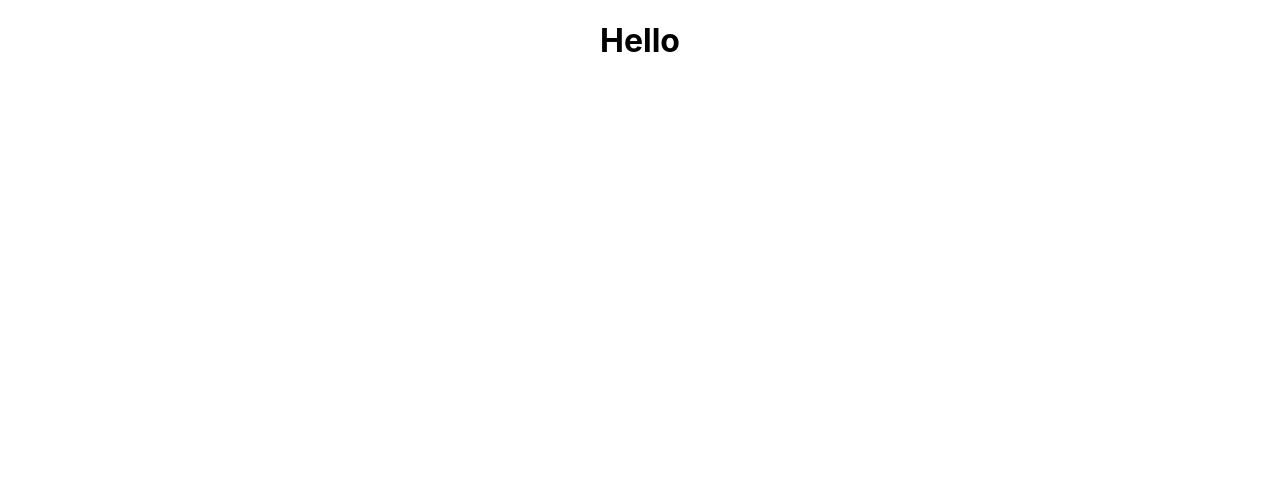
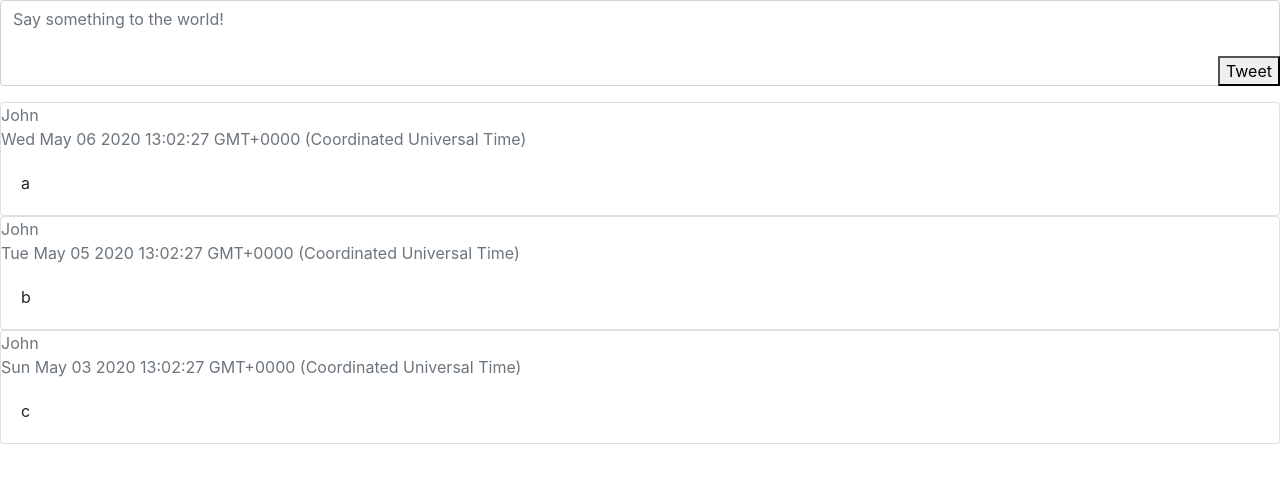
Before and after one commit to kipodd/tweeter, a React (Create React App) app: page / in a window 1280 px wide. Shown: the top 482 px of the page. Built offline with nearby package versions, Linux system fonts and the light colour scheme.

Commit message:
milestone 1 (almost finished)

```diff
--- a/public/index.html
+++ b/public/index.html
@@ -24,6 +24,12 @@
       work correctly both with client-side routing and a non-root public URL.
       Learn how to configure a non-root public URL by running `npm run build`.
     -->
+    <link
+      rel="stylesheet"
+      href="https://stackpath.bootstrapcdn.com/bootstrap/4.4.1/css/bootstrap.min.css"
+      integrity="sha384-Vkoo8x4CGsO3+Hhxv8T/Q5PaXtkKtu6ug5TOeNV6gBiFeWPGFN9MuhOf23Q9Ifjh"
+      crossorigin="anonymous"
+    />
     <title>React App</title>
   </head>
   <body>
--- a/src/App.tsx
+++ b/src/App.tsx
@@ -1,12 +1,31 @@
-import React from "react";
-import "./App.css";
+import React, {Component} from "react";
+// import "./App.css";
+import Form from "./components/Form";
+import Comments from "./components/Comments";
+import {getAllComments} from "./lib/api";
 
-function App() {
-  return (
-    <div className="App">
-      <h1>Hello</h1>
-    </div>
-  );
+class App extends Component {
+  state = {
+    comments: [],
+  };
+
+  loadComments = () => {
+    const data = getAllComments();
+    this.setState({comments: data});
+  };
+
+  componentDidMount() {
+    this.loadComments();
+  }
+
+  render() {
+    return (
+      <div className="App">
+        <Form loadComments={this.loadComments} />
+        <Comments comments={this.state.comments} />
+      </div>
+    );
+  }
 }
 
 export default App;
--- /dev/null
+++ b/src/components/CommentItem.tsx
@@ -0,0 +1,27 @@
+import React, {Component} from "react";
+
+interface Props {
+  comment: {
+    id: number;
+    user: string;
+    time: Date;
+    content: string;
+  };
+}
+
+export class Comment extends Component<Props> {
+  render() {
+    const {user, time, content} = this.props.comment;
+    return (
+      <div>
+        <div className="card">
+          <div className="text-muted">{user}</div>
+          <div className="float-right text-muted">{time.toString()}</div>
+          <div className="card-body">{content}</div>
+        </div>
+      </div>
+    );
+  }
+}
+
+export default Comment;
--- /dev/null
+++ b/src/components/Comments.tsx
@@ -0,0 +1,21 @@
+import React, {Component} from "react";
+import CommentItem from "./CommentItem";
+
+interface Props {
+  comments: {
+    id: number;
+    user: string;
+    time: Date;
+    content: string;
+  }[];
+}
+
+export class Comment extends Component<Props> {
+  render() {
+    return this.props.comments.map(comment => (
+      <CommentItem key={comment.id} comment={comment} />
+    ));
+  }
+}
+
+export default Comment;
--- /dev/null
+++ b/src/components/Form.tsx
@@ -0,0 +1,50 @@
+import React, {Component} from "react";
+import "./styles/Form.css";
+import {createComment} from "../lib/api";
+
+interface Props {
+  loadComments: () => void;
+}
+
+export class Form extends Component<Props> {
+  state = {
+    content: "",
+  };
+
+  handleOnSubmit: (event: React.FormEvent<HTMLFormElement>) => void = event => {
+    event.preventDefault();
+    const {content} = this.state;
+    console.log(
+      createComment(new Date().getUTCMilliseconds(), "John", content)
+    );
+    this.props.loadComments();
+  };
+
+  render() {
+    return (
+      <div>
+        <form onSubmit={event => this.handleOnSubmit(event)}>
+          {/* <input
+            type="text"
+            name="tweetText"
+            // value={formName}
+            id="name"
+            placeholder="Say something to the world!"
+            onChange={event => this.setState({formName: event.target.value})}
+          ></input> */}
+          <div className="form-group textarea-container">
+            <textarea
+              className="form-control"
+              placeholder="Say something to the world!"
+              rows={3}
+              onChange={event => this.setState({content: event.target.value})}
+            ></textarea>
+            <button type="submit">Tweet</button>
+          </div>
+        </form>
+      </div>
+    );
+  }
+}
+
+export default Form;
--- /dev/null
+++ b/src/components/styles/Form.css
@@ -0,0 +1,15 @@
+.textarea-container {
+    position: relative;
+}
+
+.textarea-container textarea {
+    width: 100%;
+    height: 100%;
+    box-sizing: border-box;
+}
+
+.textarea-container button {
+    position: absolute;
+    bottom: 0;
+    right: 0;
+}
--- /dev/null
+++ b/src/lib/api.tsx
@@ -0,0 +1,50 @@
+// export function getProduct(productId) {
+//   return axios.get(`${baseUrl}/products/${productId}`);
+// }
+
+// export function deleteProduct(productId) {
+//   return axios.delete(`${baseUrl}/products/${productId}`);
+// }
+
+// export function createProduct(name, avatarUrl) {
+//   return axios.post(`${baseUrl}/products/`, {
+//     name: `${name}`,
+//     avatar: `${avatarUrl}`,
+//   });
+// }
+
+// export function getAllProducts() {
+//   return axios.get(`${baseUrl}/products`);
+// }
+const now = new Date();
+
+const comments = [
+  {
+    id: 1,
+    user: "John",
+    time: new Date(),
+    content: "a",
+  },
+  {
+    id: 2,
+    user: "John",
+    time: new Date(now.setDate(now.getDate() - 1)),
+    content: "b",
+  },
+  {
+    id: 3,
+    user: "John",
+    time: new Date(now.setDate(now.getDate() - 2)),
+    content: "c",
+  },
+];
+
+export function getAllComments() {
+  // activities.sort((a, b) => b.date - a.date)
+  return comments;
+}
+
+export function createComment(id: number, user: string, content: string) {
+  comments.push({id, user, time: new Date(), content});
+  return comments;
+}
```
Also changed, not shown: src/App.css (line endings or trailing spaces).
